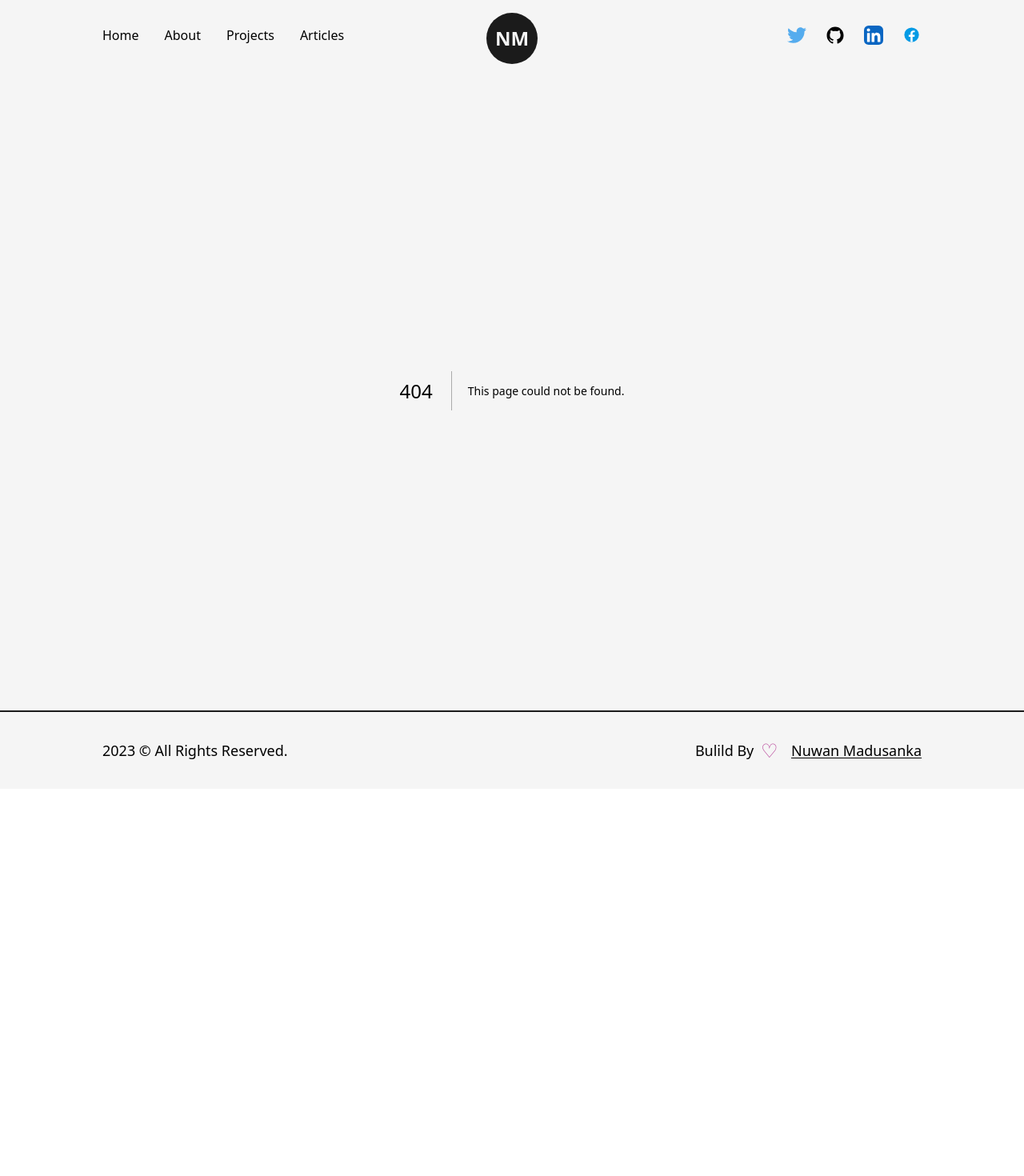
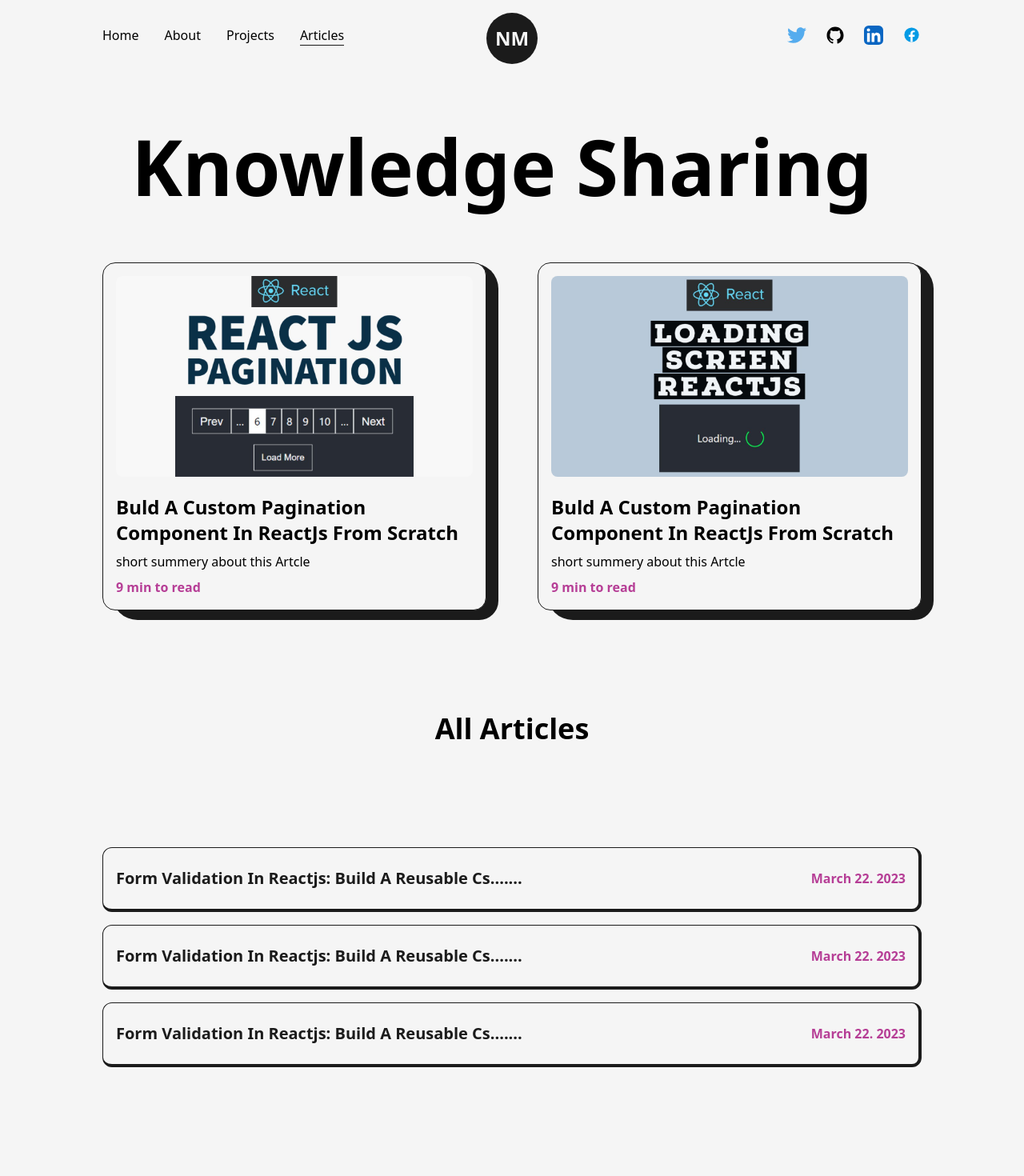
Before and after one commit to nuwandm/my-portfolio, a Next.js app: page /articles in a window 1280 px wide. Before the commit this address had no page. Shown: the top 1470 px of the page at 80% size. Before the commit the page ends 986 px from the top, so only its background shows below. Built offline with nearby package versions, Linux system fonts and the light colour scheme.

Commit message:
Created Article Page

```diff
--- a/src/components/NavBar.js
+++ b/src/components/NavBar.js
@@ -29,7 +29,7 @@
         <CustomLink href="/" title="Home" className="mr-4" />
         <CustomLink href="/about" title="About" className="mx-4" />
         <CustomLink href="/projects" title="Projects" className="mx-4" />
-        <CustomLink href="/article" title="Articles" className="ml-4" />
+        <CustomLink href="/articles" title="Articles" className="ml-4" />
       </nav>
 
       <nav className="flex items-center justify-center flex-wrap">
--- /dev/null
+++ b/src/pages/articles.js
@@ -0,0 +1,152 @@
+import AnimatedText from "../components/AnimatedText";
+import Layout from "@/components/Layout";
+import Head from "next/head";
+import Link from "next/link";
+import { React, useRef } from "react";
+import Image from "next/image";
+import article1 from "../../public/images/articles/pagination component in reactjs.jpg";
+import article2 from "../../public/images/articles/create loading screen in react js.jpg";
+import article3 from "../../public/images/articles/create modal component in react using react portals.png";
+import { motion, useMotionTemplate, useMotionValue } from "framer-motion";
+
+const FramerImage = motion(Image);
+
+// by doing separate from artical we can render only this moving image without article1
+
+const MovingImg = ({ title, img, link }) => {
+  // obtaining possition of the cursor ---->
+  const x = useMotionValue(0);
+  const y = useMotionValue(0);
+  const imgRef = useRef(null);
+  function handleMouse(event) {
+    imgRef.current.style.display = "inline-block";
+    x.set(event.pageX);
+    y.set(-10);
+  }
+  function handleMouseLeave(event) {
+    imgRef.current.style.display = "none";
+    x.set(0);
+    y.set(0);
+  }
+  return (
+    <Link
+      href={link}
+      target="_blank"
+      onMouseMove={handleMouse}
+      onMouseLeave={handleMouseLeave}
+    >
+      <h2 className="capitalize text-xl font-semibold hover:underline">
+        {title}
+      </h2>
+      <FramerImage
+        style={{ x: x, y: y }}
+        initial={{ opacity: 0 }}
+        whileInView={{ opacity: 1, transition: { duration: 0.3 } }}
+        src={img}
+        alt={title}
+        className="z-10 w-96 h-auto absolute hidden rounded-lg"
+        ref={imgRef}
+      />
+    </Link>
+  );
+};
+
+const Article = ({ img, title, link, time }) => {
+  return (
+    <motion.li
+      initial={{ y: 200 }}
+      whileInView={{ y: 0, transition: { duration: 0.5, ease: "easeInOut" } }}
+      className="relative w-full p-4 py-6 my-4 rounded-xl flex items-center justify-between bg-light text-dark first:mt-0 border border-solid border-dark
+    border-r-4 border-b-4"
+    >
+      <MovingImg title={title} img={img} link={link} />
+      <span className="text-primary font-semibold pl-4">{time}</span>
+    </motion.li>
+  );
+};
+
+const FeaturedArticle = ({ img, title, summery, link, time }) => {
+  return (
+    <li className="col-span-1 w-full p-4 bg-light border border-solid border-dark rounded-2xl relative">
+      <div className="absolute -top-0 -right-4 -z-10 w-[101%] h-[103%] rounded-[2rem] bg-dark rounded-br-3xl" />
+      <Link
+        href={link}
+        target="_blank"
+        className="w-full inline-block cursor-pointer overflow-hidden rounded-lg"
+      >
+        <FramerImage
+          src={img}
+          priority={true}
+          alt={title}
+          className="w-full h-auto"
+          whileHover={{ scale: 1.09 }}
+          transition={{ duration: 0.2 }}
+        />
+      </Link>
+      <Link href={link} alt={title} className="w-full h-auto">
+        <h2 className="capitalize text-2xl font-bold my-2 mt-4 hover:underline">
+          {title}
+        </h2>
+      </Link>
+      <p className="text-sm- mb-2">{summery}</p>
+      <span className="text-primary font-semibold">{time}</span>
+    </li>
+  );
+};
+
+const articles = () => {
+  return (
+    <>
+      <Head>
+        <title>Nuwan | Articles Page</title>
+        <meta name="description" content="any description" />
+      </Head>
+      <main className="w-full mb-16 flex flex-col items-center justify-center overflow-hidden">
+        <Layout className="pt-16">
+          <AnimatedText text="Knowledge Sharing" className="mb-16" />
+          <ul className="grid grid-cols-2 gap-16">
+            <FeaturedArticle
+              img={article1}
+              title="Buld A Custom Pagination Component In ReactJs From Scratch"
+              summery="short summery about this Artcle "
+              link="/"
+              time="9 min to read"
+            />
+            <FeaturedArticle
+              img={article2}
+              title="Buld A Custom Pagination Component In ReactJs From Scratch"
+              summery="short summery about this Artcle "
+              link="/"
+              time="9 min to read"
+            />
+          </ul>
+          <h2 className="font-bold text-4xl w-full text-center my-32">
+            All Articles
+          </h2>
+          <ul>
+            <Article
+              title="Form Validation In Reactjs: Build A Reusable Cs......."
+              time="March 22. 2023"
+              img={article3}
+              link="/"
+            />
+            <Article
+              title="Form Validation In Reactjs: Build A Reusable Cs......."
+              time="March 22. 2023"
+              img={article3}
+              link="/"
+            />
+            <Article
+              title="Form Validation In Reactjs: Build A Reusable Cs......."
+              time="March 22. 2023"
+              img={article3}
+              link="/"
+            />
+          </ul>
+        </Layout>
+      </main>
+    </>
+  );
+};
+
+export default articles;
--- a/src/pages/projects.js
+++ b/src/pages/projects.js
@@ -6,6 +6,8 @@
 import Link from "next/link";
 import { GithubIcon } from "@/components/Icons";
 import project1 from "../../public/images/projects/project1.jpg";
+import { motion } from "framer-motion";
+const FramerImage = motion(Image);
 const FeateruedProject = ({ type, title, summery, img, link, github }) => {
   return (
     <article
@@ -18,7 +20,13 @@
         target="_blank"
         className="w-1/2 cursor-pointer overflow-hidden rounded-lg"
       >
-        <Image src={img} alt={title} className="w-full h-auto" />
+        <FramerImage
+          src={img}
+          alt={title}
+          className="w-full h-auto"
+          whileHover={{ scale: 1.09 }}
+          transition={{ duration: 0.2 }}
+        />
       </Link>
       <div className="w-1/2 flex flex-col items-start justify-between pl-6">
         <span className="text-primary font-medium text-xl">{type}</span>
@@ -27,7 +35,7 @@
           target="_blank"
           className="hover:underline underline-offset-2"
         >
-          <h2 classname="my-2 w-full text-left text-4xl font-bold">{title}</h2>
+          <h2 className="my-2 w-full text-left text-4xl font-bold">{title}</h2>
         </Link>
         <p className="my-2 font-medium text-dark">{summery}</p>
 
@@ -53,13 +61,19 @@
       className="w-full flex flex-col items-center justify-center rounded-2xl
     border border-solid border-dark bg-light p-6  relative "
     >
-    <div className="absolute top-0 -right-2 -z-10 w-[101%] h-[103%] rounded-[2rem] bg-dark rounded-br-3xl" />
+      <div className="absolute top-0 -right-2 -z-10 w-[101%] h-[103%] rounded-[2rem] bg-dark rounded-br-3xl" />
       <Link
         href={link}
         target="_blank"
         className="w-full cursor-pointer overflow-hidden rounded-lg"
       >
-        <Image src={img} alt={title} className="w-full h-auto" />
+        <FramerImage
+          src={img}
+          alt={title}
+          className="w-full h-auto"
+          whileHover={{ scale: 1.09 }}
+          transition={{ duration: 0.2 }}
+        />
       </Link>
       <div className="w-full flex flex-col items-start justify-between mt-4">
         <span className="text-primary font-medium text-xl">{type}</span>
@@ -68,7 +82,7 @@
           target="_blank"
           className="hover:underline underline-offset-2"
         >
-          <h2 classname="my-2 w-full text-left text-3xl font-bold">{title}</h2>
+          <h2 className="my-2 w-full text-left text-3xl font-bold">{title}</h2>
         </Link>
 
         <div className=" w-full mt-2 flex items-center justify-between">
```
